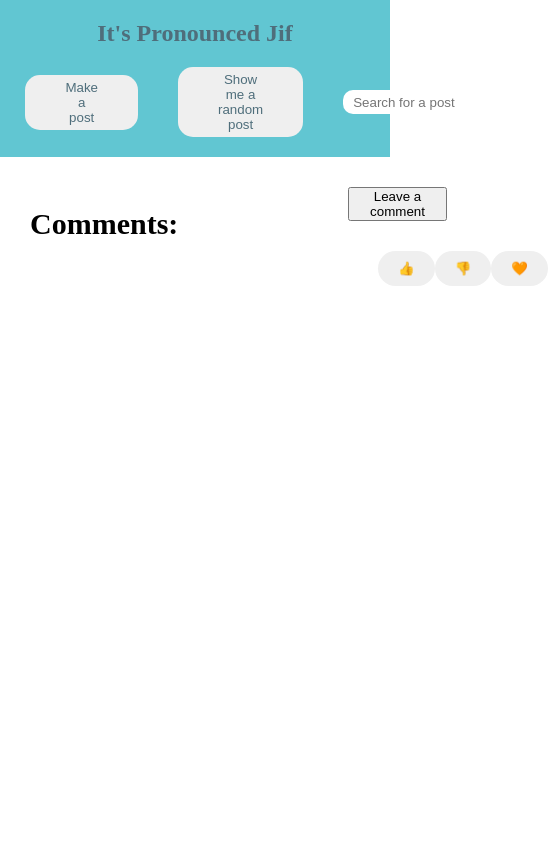
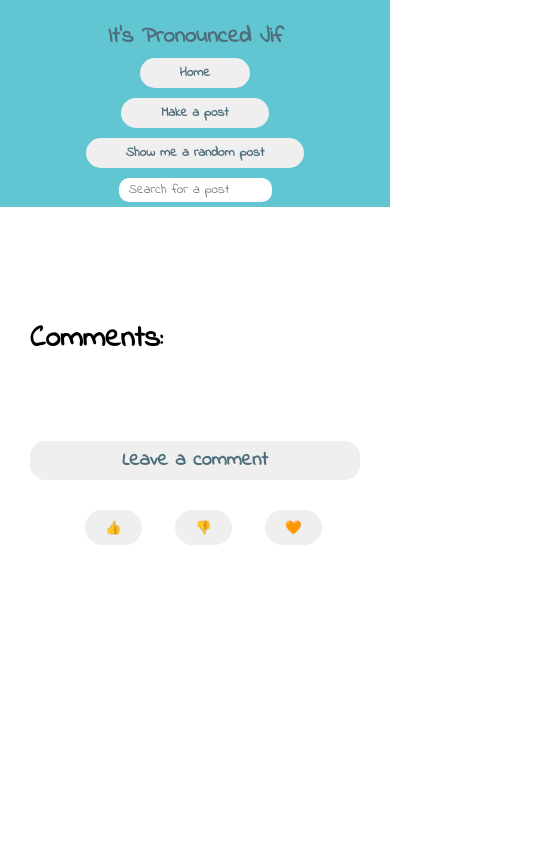
Before and after one commit to AyokunmiSoyannwo/Jif-client, a website: page randomPost.html in a window 390 px wide. Shown: the top 844 px of the page, 548 px wide, since content can reach past the window. Drawn offline with Linux system fonts and the light colour scheme; no server answers.

Commit message:
add styling for randomPost

```diff
--- a/randomPost.css
+++ b/randomPost.css
@@ -5,6 +5,7 @@
 }
 
 body {
+    font-family: 'Indie Flower', 'monospace';
     grid-template-rows: auto 100vh auto;
 }
 
@@ -12,6 +13,7 @@ nav {
     width: auto;
     background-color: #61C6D2;
     display: flex;
+    flex-direction: column;
     align-items: center;
     height: auto;
 }
@@ -27,6 +29,7 @@ nav {
 }
 
 #searchbar {
+    font-family: 'Indie Flower', 'monospace';
     height: 20px;
     margin-left: 20px;
     border-radius: 10px;
@@ -40,6 +43,7 @@ nav {
 }
 
 .nav-bottom > a >  button{
+    font-family: 'Indie Flower', 'monospace';
     border-radius: 15px;
     padding: 5px 40px;
     color: #4F6E7B;
@@ -70,6 +74,10 @@ section {
 
 .col3 {
     width: auto;
+    display: flex;
+    flex-direction: column;
+    justify-content: space-around;
+
 }
 
 
@@ -124,12 +132,38 @@ section {
     border: lightgray 1px solid;
 }
 
+#btncomment{
+    font-size:20px;
+}
 #comment-header{
     padding:20px;
     font-size: 30px;
     padding-left: 0;
 
 }
+
+.buttons{
+    font-family: 'Indie Flower', 'monospace';
+    font-weight: bold;
+    border-radius: 15px;
+    padding: 5px 40px;
+    color: #4F6E7B;
+    border: none;
+}
+
+#comment{
+    font-family: 'Indie Flower', 'monospace';
+    width: 300px;
+    height: 150px;
+    resize: none;
+}
+
+.col1>p{
+    margin:10px;
+}
+
+
+
 
 footer {
     width: auto;
@@ -138,3 +172,38 @@ footer {
     align-items: center;
     height: 50px;
 }
+
+@media only screen and (max-width: 600px) {
+    .cardHolder{
+        display:flex;
+        flex-direction: column;
+    }
+    .col2{
+        order:-1;
+    }
+    .card{
+        display:flex;
+        flex-direction: column;
+    }
+    .card > img{
+        max-width: 200px;
+    }
+    .navTop{
+        font-size: 15px;
+    }
+    .nav-bottom{
+        display:flex;
+        flex-direction: column;
+    }
+
+    .nav-bottom > a >  button{
+        margin:5px;
+
+
+
+    }
+
+    #searchbar {
+        margin: 5px;
+    }
+}
--- a/randomPost.html
+++ b/randomPost.html
@@ -5,7 +5,10 @@
     <meta http-equiv="X-UA-Compatible" content="IE=edge">
     <meta name="viewport" content="width=device-width, initial-scale=1.0">
     <title>IPJ | Posts</title>
-    <link rel="stylesheet" href="./specificPost.css">
+    <link rel="preconnect" href="https://fonts.googleapis.com">
+    <link rel="preconnect" href="https://fonts.gstatic.com" crossorigin>
+    <link href="https://fonts.googleapis.com/css2?family=Indie+Flower&display=swap" rel="stylesheet">
+    <link rel="stylesheet" href="./randomPost.css">
     <link rel="shortcut icon" href="./logo.png" type="image/x-icon">
     <script defer src="./randomPost.js"></script>
 
@@ -17,13 +20,13 @@
         </div>
         <div class="nav-bottom">
             <a href="./index.html">
-                <button class="navButton">Home</button>
+                <button class="navButton buttons">Home</button>
             </a>
             <a href="./makeAPost.html">
-                <button class="navButton">Make a post</button>
+                <button class="navButton buttons">Make a post</button>
             </a>
             <a href="./randomPost.html">
-                <button class="navButton">Show me a random post</button>
+                <button class="navButton buttons">Show me a random post</button>
             </a>
             <form action="./searchResults.html" method="GET">
                 <input id="searchbar" type="search" placeholder="Search for a post"  name="search_word">
@@ -41,11 +44,10 @@
     </div>
     <div class="col3">
         <form action="" id = "commentForm">
-        <textarea type="text" placeholder="Leave a comment..." name="post" id="comment" hidden="hidden"></textarea>
-        <input type="submit" hidden  id="postBtn" >
+        <textarea type="text" placeholder="Leave a comment..." name="post" id="comment" hidden="hidden" required></textarea>
+        <input  class = "buttons" type="submit" hidden  id="postBtn" >
         </form>
-        <!-- <button id ="postBtn" hidden> Add Comment</button> -->
-        <button id="btncomment">Leave a comment</button>
+        <button class = "buttons" id="btncomment">Leave a comment</button>
 
         <div class="reactions">
 
```
